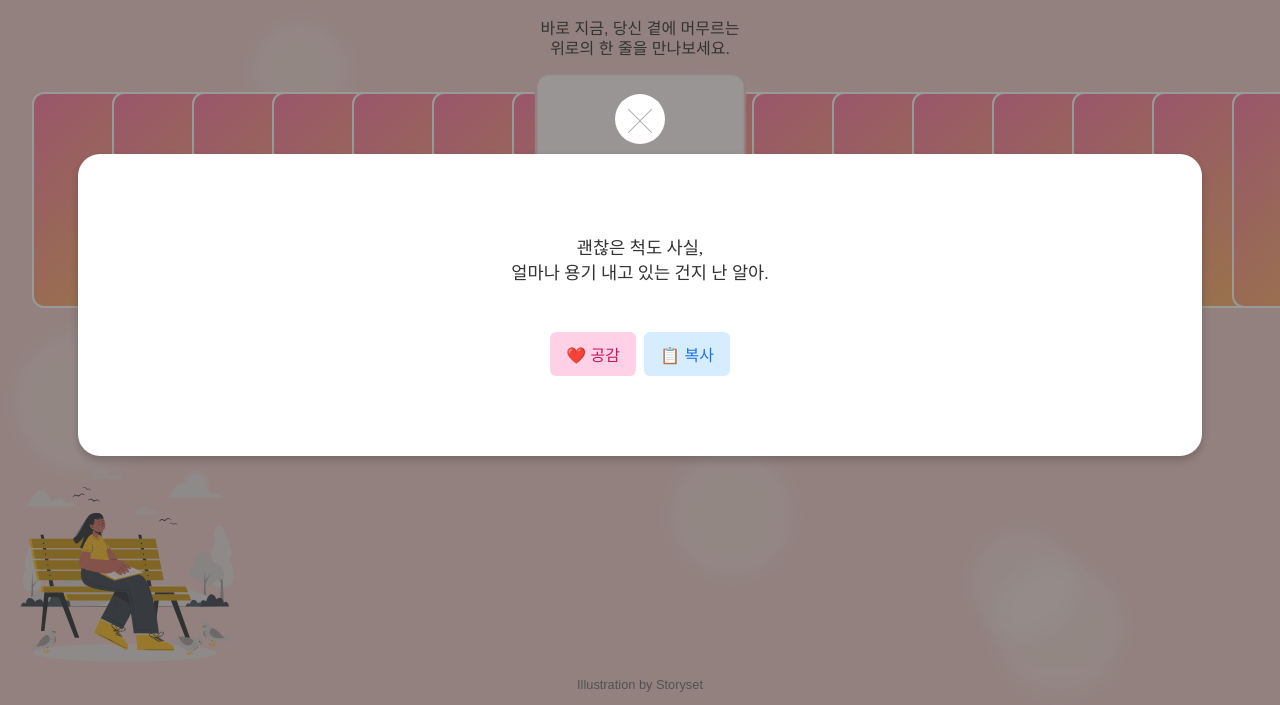
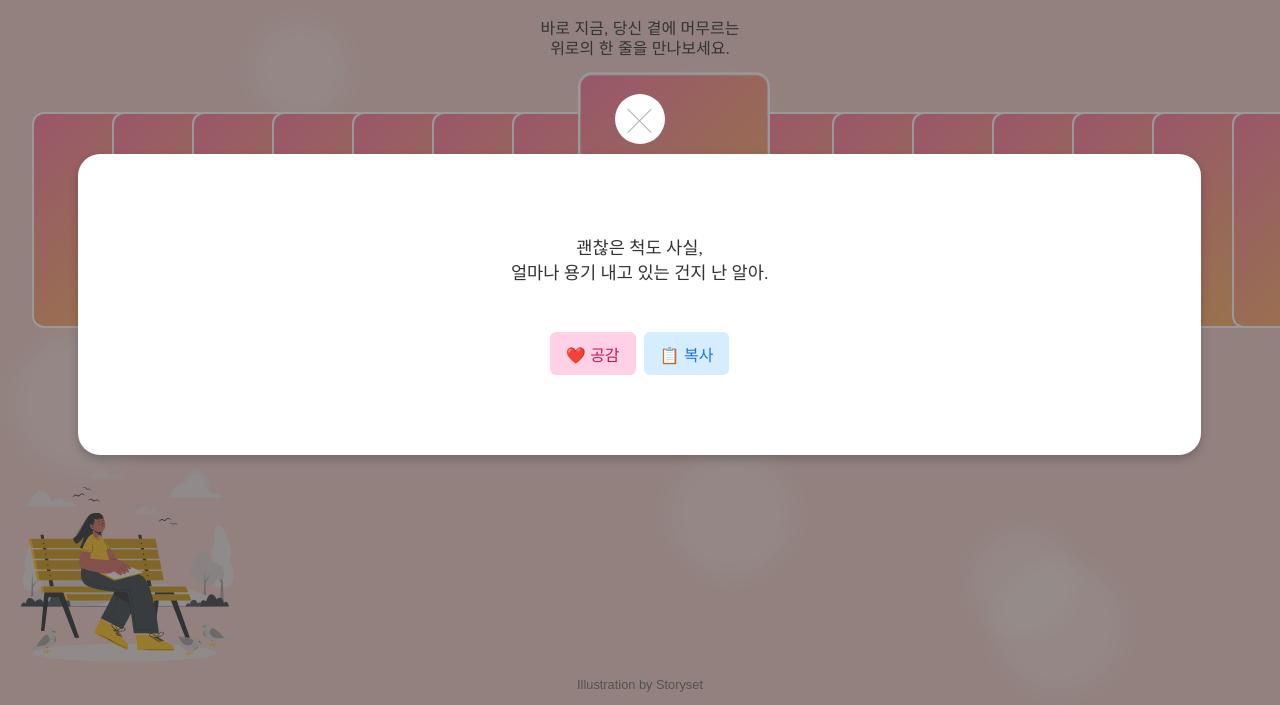
Before and after one commit to lullulallaB/to_you, a plain HTML site: page 02_publishing/index.html in a window 1280 px wide. Both pictures are taken after a click on the element 640 px from the left and 285 px from the top of the page. Shown: the part 95-800 px from the top of the page. Drawn offline with nearby package versions, Linux system fonts and the light colour scheme; a web font is replaced by a local one.

Commit message:
✨ 팝업 플립 애니메이션 반복 적용 완성 – 사용자 경험 흐름 최종 다듬기(스친의 피드백 적용)

```diff
--- a/02_publishing/css/index.css
+++ b/02_publishing/css/index.css
@@ -83,7 +83,7 @@ width:100%;
 height:100%;
 perspective:800px;
 }
-.card-inner {
+/* .card-inner {
 width:100%;
 height:100%;
 transition:transform 0.6s;
@@ -92,7 +92,19 @@ position:relative;
 }
 .card-inner.flipped {
 transform:rotateY(180deg);
+} */
+.card-inner {
+  width:100%;
+  height:100%;
+  transform: translateY(20px);
+  /* opacity: 0; */
+  transition: all 0.5s ease;
 }
+.card-inner.active {
+  transform: translateY(0);
+  /* opacity: 1; */
+}
+
 .face {
 position:absolute;
 width:100%;
@@ -133,6 +145,17 @@ z-index:100;
 padding:1rem;
 }
 .overlay-content {position:relative;background: #fff;padding:5rem 1.5rem;border-radius: 22px;max-width:90%;width:100%;max-height:90%;/* overflow-y:auto; */color:#333;text-align:center;box-shadow: 0 4px 10px rgba(0,0,0,0.2);}
+
+/* 팝업창 전체를 플립 카드처럼 보이게 만들기 */
+#overlay .overlay-content {
+  transform: rotateY(90deg);
+  transform-style: preserve-3d;
+  transition: transform 0.6s ease;
+}
+#overlay.show .overlay-content {
+  transform: rotateY(0deg);
+}
+
 .close-btn {position:absolute;top: -60px;left: 50%;transform: translateX(-50%);border:none;font-size:1.5rem;cursor:pointer;color:#aaa;background: #fff;border-radius: 100%;width: 50px;height: 50px;}
 #overlayText {margin-bottom: 3rem;word-break:keep-all;font-size:1.1rem;font-family: 'Cafe24Ssurround';  white-space: pre-line;}
 #overlay input {
--- a/02_publishing/index.html
+++ b/02_publishing/index.html
@@ -34,7 +34,7 @@
       <h2>바로 지금, 당신 곁에 머무르는<br/> 위로의 한 줄을 만나보세요.</h2>
 
       <div class="swiper-container"><div class="swiper-wrapper" id="cards"></div></div>
-      <audio id="sound" src="bus_button.mp3" preload="auto"></audio>
+      <audio id="sound" src="" preload="auto"></audio>
       <div id="overlay"><div class="overlay-content">
           <button class="close-btn" id="overlayClose">╳</button>
           <div id="overlayText">내용</div>
@@ -151,8 +151,12 @@
 
       // 카드 플립 애니메이션
       const inner = slide.querySelector('.card-inner');
-      inner.classList.add('flipped');
-      hasFlipped = true;
+      // inner.classList.add('flipped');
+      inner.classList.add('active');
+      setTimeout(() => {
+        document.getElementById('overlay').classList.add('show'); // 0.5초 뒤 팝업
+      }, 500);
+      // hasFlipped = true;
 
       // 배경 스크롤 잠금
       document.body.classList.add('no-scroll');
@@ -194,6 +198,12 @@
     document.getElementById('overlayClose').addEventListener('click', () => {
       document.getElementById('overlay').style.display = 'none';
       document.body.classList.remove('no-scroll');
+      // 활성화된 카드에서 active 제거
+      document.querySelector('.card-inner.active')?.classList.remove('active');
+      // 1. show 클래스 제거 (있다면)
+      document.getElementById('overlay').classList.remove('show');
+
+
       hasFlipped = false;
       const prevFlip = document.querySelector('.card-inner.flipped');
       if (prevFlip) prevFlip.classList.remove('flipped');
```
